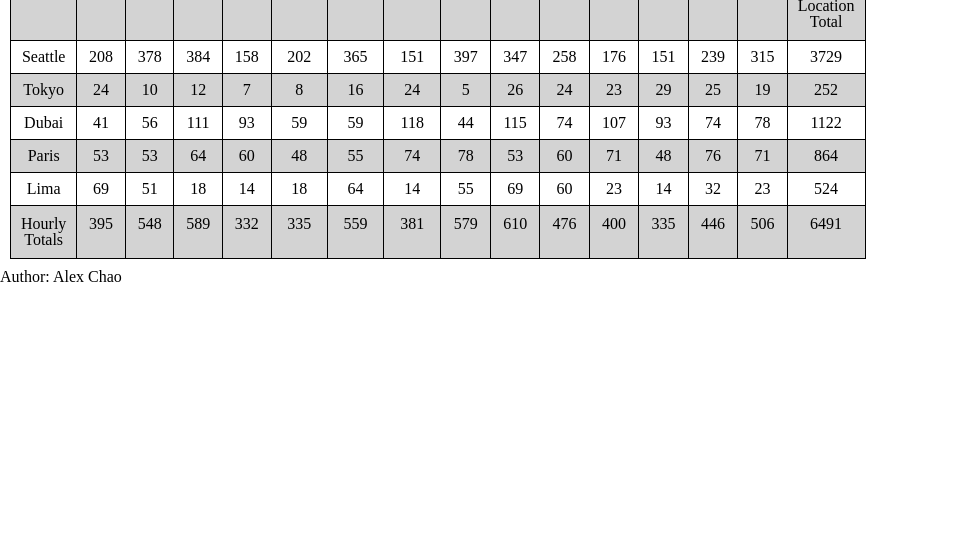
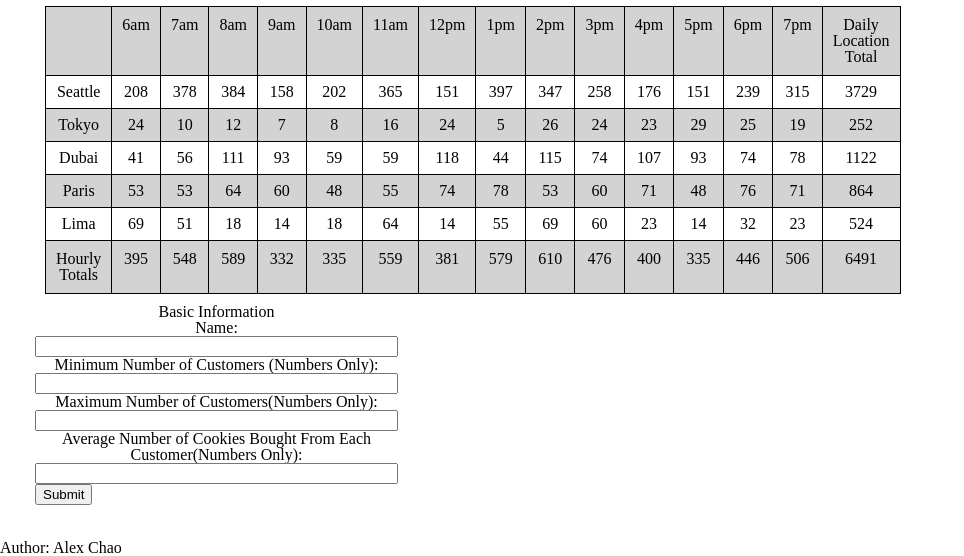
Before and after one commit to AlexSaeChao/cookie-stand, a plain HTML site: page sales.html in a window 1280 px wide. Shown: the part 376-932 px from the top of the page, without its empty margins (0-964 px from the left). Before the commit the page ends 800 px from the top, so only its background shows below. Drawn offline with Linux system fonts and the light colour scheme.

Commit message:
added event handler in the js and the form in the sales.html

```diff
--- a/css/style.css
+++ b/css/style.css
@@ -3,8 +3,11 @@ header {
   font-size: 32px;
 }
 
-main img {
+main {
   justify-content: center;
+  margin: 15px;
+	padding: 20px;
+
 }
 
 main h2 {
@@ -17,7 +20,14 @@ section {
   margin: 10px;
   width: 400px;
   display: inline-flex;
-  gap: 20px;
+
+}
+
+fieldset {
+  width: 30%;
+  text-align: center;
+  display: flex;
+  flex-direction: column;
 }
 
 table {
--- a/js/app.js
+++ b/js/app.js
@@ -6,7 +6,7 @@ const cookieSalesArray = [];
 
 // *** STEP 1: Grab the window into the DOM ***
 let cookieSection = document.getElementById('cookie-profiles');
-
+let myForm = document.getElementById('store-form');
 // console.dir(cookieSection);
 
 
@@ -16,6 +16,28 @@ function renderArrays() {
     cookieSalesArray[i].render();
   }
 }
+
+// ***** FORM SUBMISSION EVENT LISTENER AND HANDLER ******
+function handleSubmit(event) {
+  event.preventDefault();
+
+  let storeName = event.target.storeName.value;
+  let minCust = parseInt(event.target.minCust.value);
+  let maxCust = parseInt(event.target.maxCust.value);
+  let avgCookieBought = parseInt(event.target.avgCookieBought.value);
+
+
+  let newCookieShop = new CookieShop(storeName, minCust, maxCust, avgCookieBought);
+
+  cookieSalesArray.push(newCookieShop);
+  console.log(newCookieShop);
+  renderAll();
+
+  cookieSection.innerHTML = '';
+  myForm.reset();
+}
+
+myForm.addEventListener('submit', handleSubmit);
 
 
 // **** CONSTRUCTOR FUNCTION ****
--- a/sales.html
+++ b/sales.html
@@ -20,117 +20,26 @@
       <h2><a href="index.html">Home</a></h2>
       <section id="cookie-profiles"></section>
 
-      <!-- ! generate this from js: -->
-      <!-- <table>
-        <tr>
-          <th></th>
-          <th>6:00am</th>
-          <th>7:00am</th>
-          <th>8:00am</th>
-          <th>9:00am</th>
-          <th>10:00am</th>
-          <th>11:00am</th>
-          <th>12:00pm</th>
-          <th>1:00pm</th>
-          <th>2:00pm</th>
-          <th>3:00pm</th>
-          <th>4:00pm</th>
-          <th>5:00pm</th>
-          <th>6:00pm</th>
-          <th>7:00pm</th>
-          <th>Daily Location Total</th>
-        </tr>
-        <tr>
-          <td>Seattle</td>
-          <td></td>
-          <td></td>
-          <td></td>
-          <td></td>
-          <td></td>
-          <td></td>
-          <td></td>
-          <td></td>
-          <td></td>
-          <td></td>
-          <td></td>
-          <td></td>
-          <td></td>
-          <td></td>
-          <td></td>
-        </tr>
-        <tr>
-          <td>Tokyo</td>
-          <td></td>
-          <td></td>
-          <td></td>
-          <td></td>
-          <td></td>
-          <td></td>
-          <td></td>
-          <td></td>
-          <td></td>
-          <td></td>
-          <td></td>
-          <td></td>
-          <td></td>
-          <td></td>
-          <td></td>
-        </tr>
-        <tr>
-          <td>Dubai</td>
-          <td></td>
-          <td></td>
-          <td></td>
-          <td></td>
-          <td></td>
-          <td></td>
-          <td></td>
-          <td></td>
-          <td></td>
-          <td></td>
-          <td></td>
-          <td></td>
-          <td></td>
-          <td></td>
-          <td></td>
-        </tr>
-        <tr>
-          <td>Paris</td>
-          <td></td>
-          <td></td>
-          <td></td>
-          <td></td>
-          <td></td>
-          <td></td>
-          <td></td>
-          <td></td>
-          <td></td>
-          <td></td>
-          <td></td>
-          <td></td>
-          <td></td>
-          <td></td>
-          <td></td>
-        </tr>
-        <tr>
-          <td>Lima</td>
-          <td></td>
-          <td></td>
-          <td></td>
-          <td></td>
-          <td></td>
-          <td></td>
-          <td></td>
-          <td></td>
-          <td></td>
-          <td></td>
-          <td></td>
-          <td></td>
-          <td></td>
-          <td></td>
-          <td></td>
-        </tr>
-      </table> -->
+      <form id="store-form">
+        <fieldset>
+          <legend>Basic Information</legend>
+
+          <label for="storeName">Name: </label>
+          <input type="text" id="storeName" name="storeName">
+
+          <label for="minCust">Minimum Number of Customers (Numbers Only): </label>
+          <input type="number" name="minCust" id="minCust">
+
+          <label for="maxCust">Maximum Number of Customers(Numbers Only): </label>
+          <input type="number" name="maxCust" id="maxCust">
+
+          <label for="avgCookieBought">Average Number of Cookies Bought From Each Customer(Numbers Only): </label>
+          <input type="number" name="avgCookieBought" id="avgCookieBought">
+
+        </fieldset>
+
+        <button type="submit">Submit</button>
+      </form>
 
     </main>
     <footer>Author: Alex Chao</footer>
```
Also changed, not shown: index.html (+3 -1 lines).
